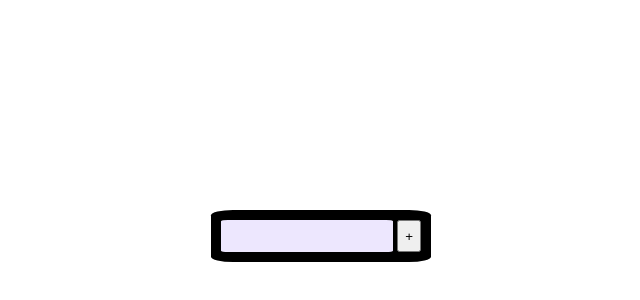
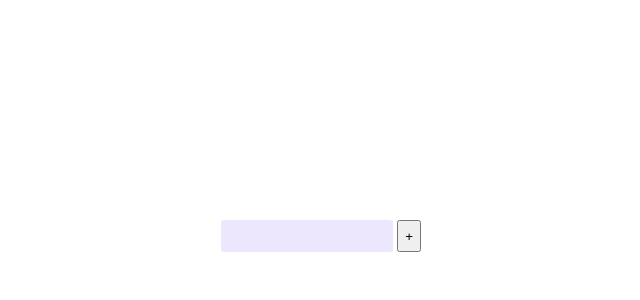
Before and after one commit to M-Java86/my-todo-list, a React (Create React App) app: page / in a window 1280 px wide. Shown: the part 164-464 px from the top of the page, without its empty margins (319-959 px from the left). Built offline with nearby package versions, Linux system fonts and the light colour scheme.

Commit message:
swtiched div className=wrapper to Wrapper to match .Wrapper in App.css

```diff
--- a/src/App.js
+++ b/src/App.js
@@ -5,7 +5,7 @@ function App() {
   return (
     <div className="App">
       <header className="App-header">
-        <div className="wrapper">
+        <div className="Wrapper">
           <div className="Input-wrapper">
             <input />
             <button>+</button>
```
